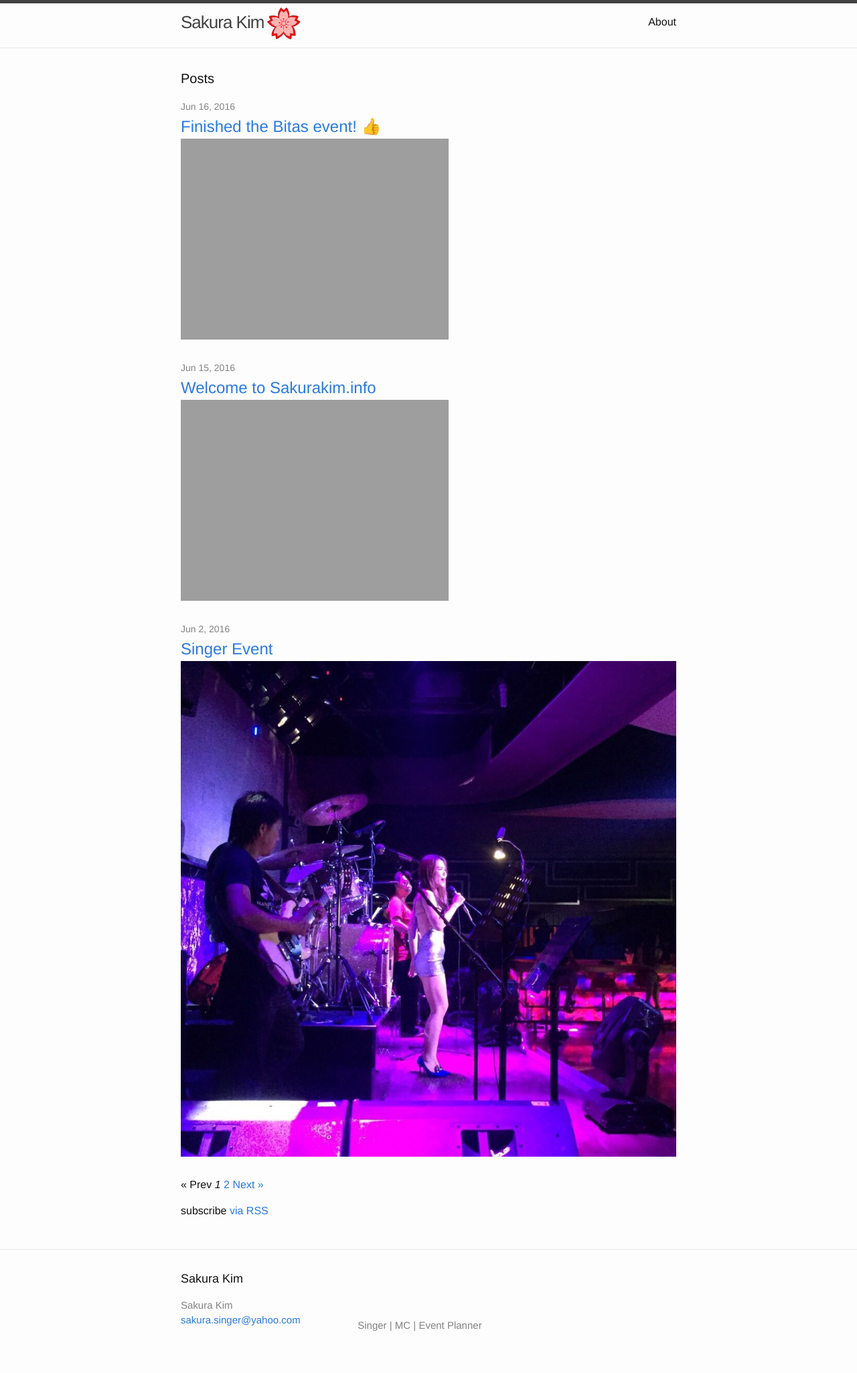
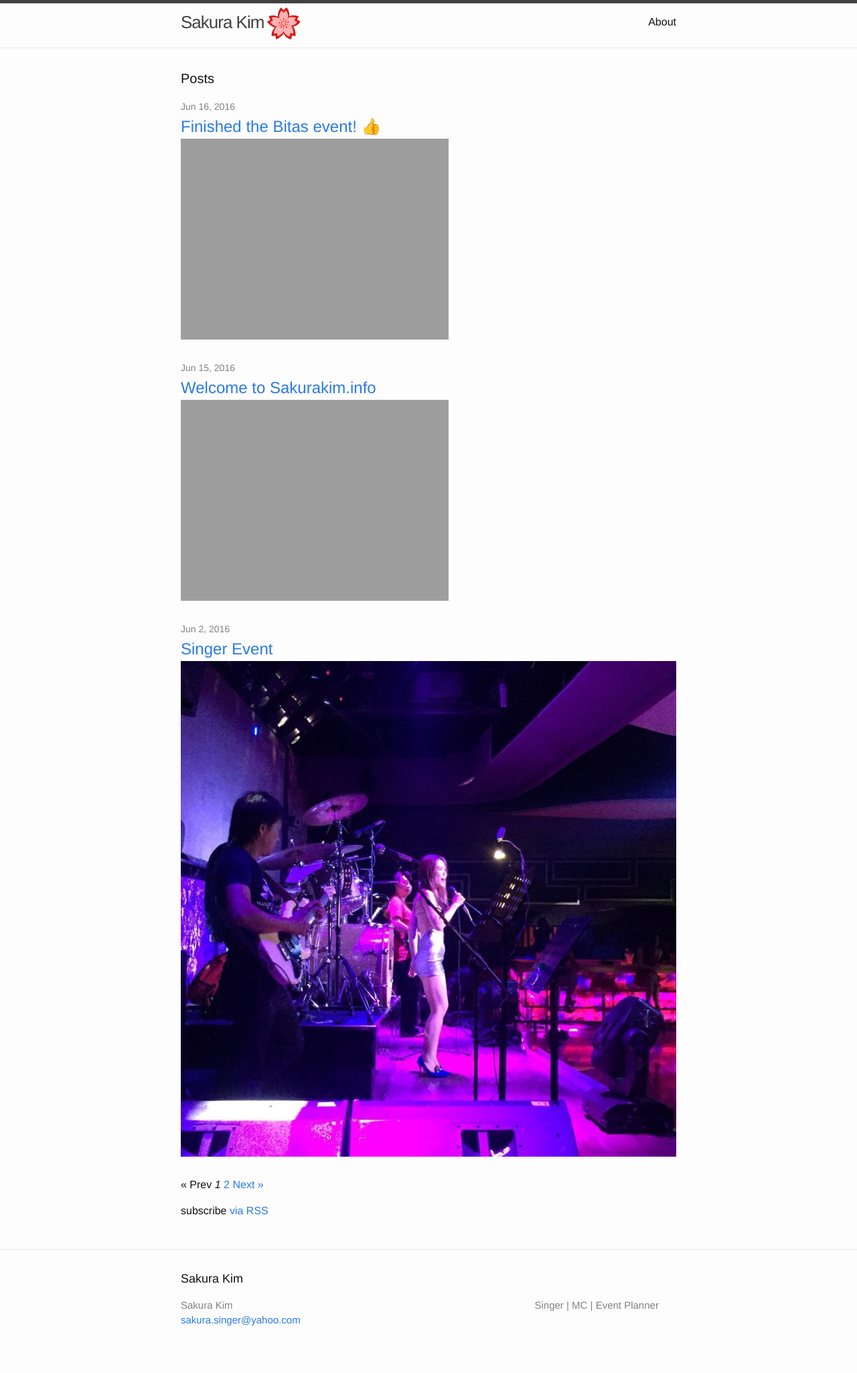
Before and after one commit to sakurakiminfo/sakurakiminfo.github.io, a Jekyll site: the page built from index.html, in a window 1280 px wide. Shown: the whole page at 67% size. Built offline with Jekyll 4.4.1, drawn with Linux system fonts in a browser that asks for light colours; emoji names are drawn with the system emoji font; the list of posts is cut into pages by our own code.

Commit message:
fixing footer

```diff
--- a/_sass/_layout.scss
+++ b/_sass/_layout.scss
@@ -132,13 +132,13 @@
 }
 
 .footer-col-2 {
-    width: -webkit-calc(20% - (#{$spacing-unit} / 2));
-    width:         calc(20% - (#{$spacing-unit} / 2));
+    width: -webkit-calc(35% - (#{$spacing-unit} / 2));
+    width:         calc(35% - (#{$spacing-unit} / 2));
 }
 
 .footer-col-3 {
-    width: -webkit-calc(55% - (#{$spacing-unit} / 2));
-    width:         calc(55% - (#{$spacing-unit} / 2));
+    width: -webkit-calc(30% - (#{$spacing-unit} / 2));
+    width:         calc(30% - (#{$spacing-unit} / 2));
 }
 
 @include media-query($on-laptop) {
```
